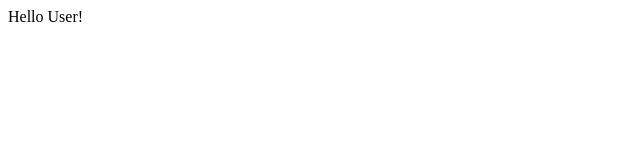
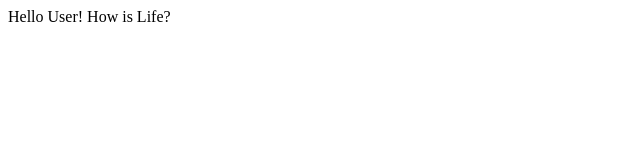
Before and after one commit to wooshy29/Visual-Code, a plain HTML site: page index.html in a window 1280 px wide. Shown: the whole page, without its empty margins (0-640 px from the left). Drawn offline with Linux system fonts and the light colour scheme.

Commit message:
added another line

```diff
--- a/index.html
+++ b/index.html
@@ -5,5 +5,6 @@
     </head>
     <body>
         Hello User!
+        How is Life?
     </body>
 </html>
```
